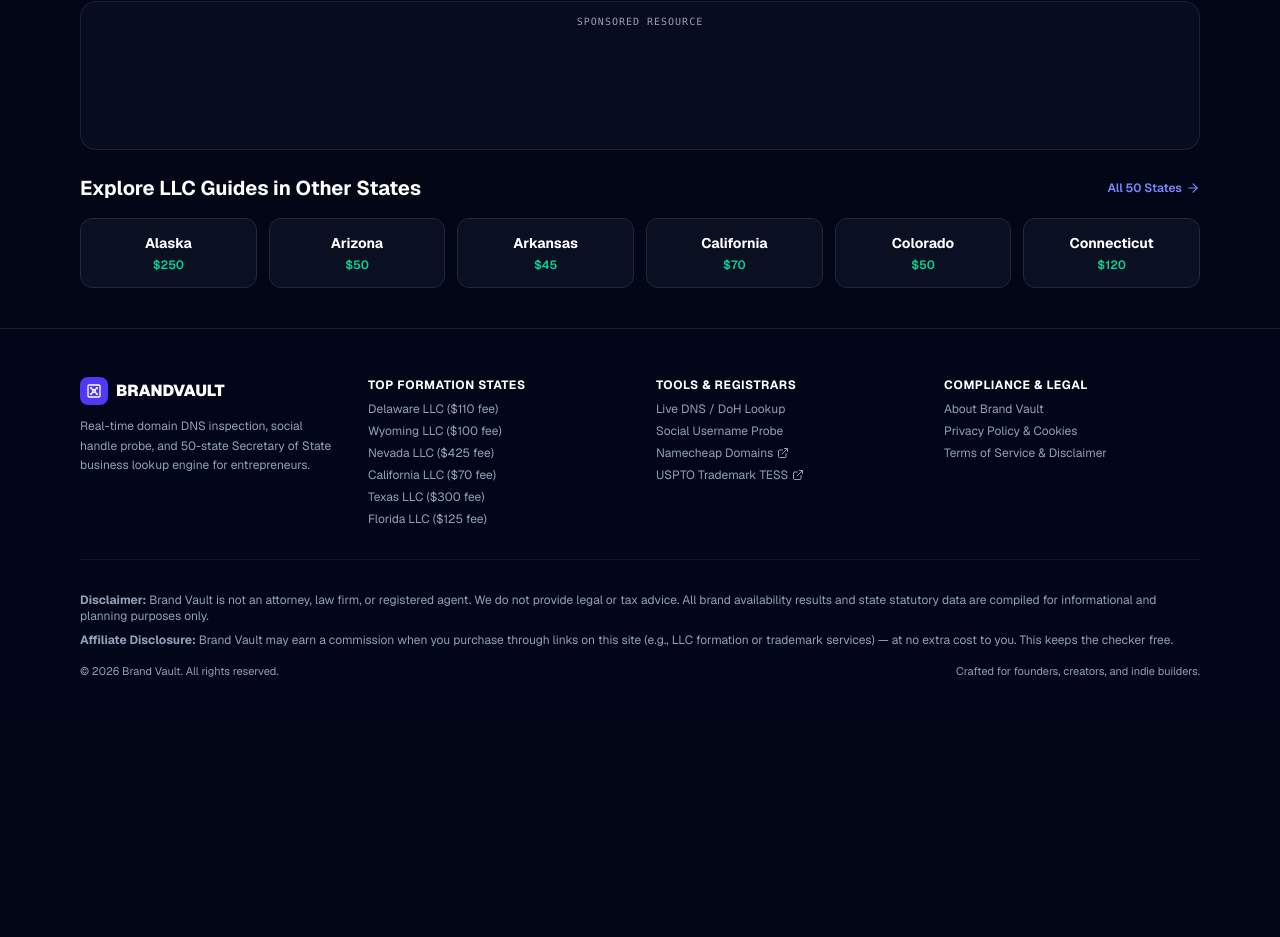
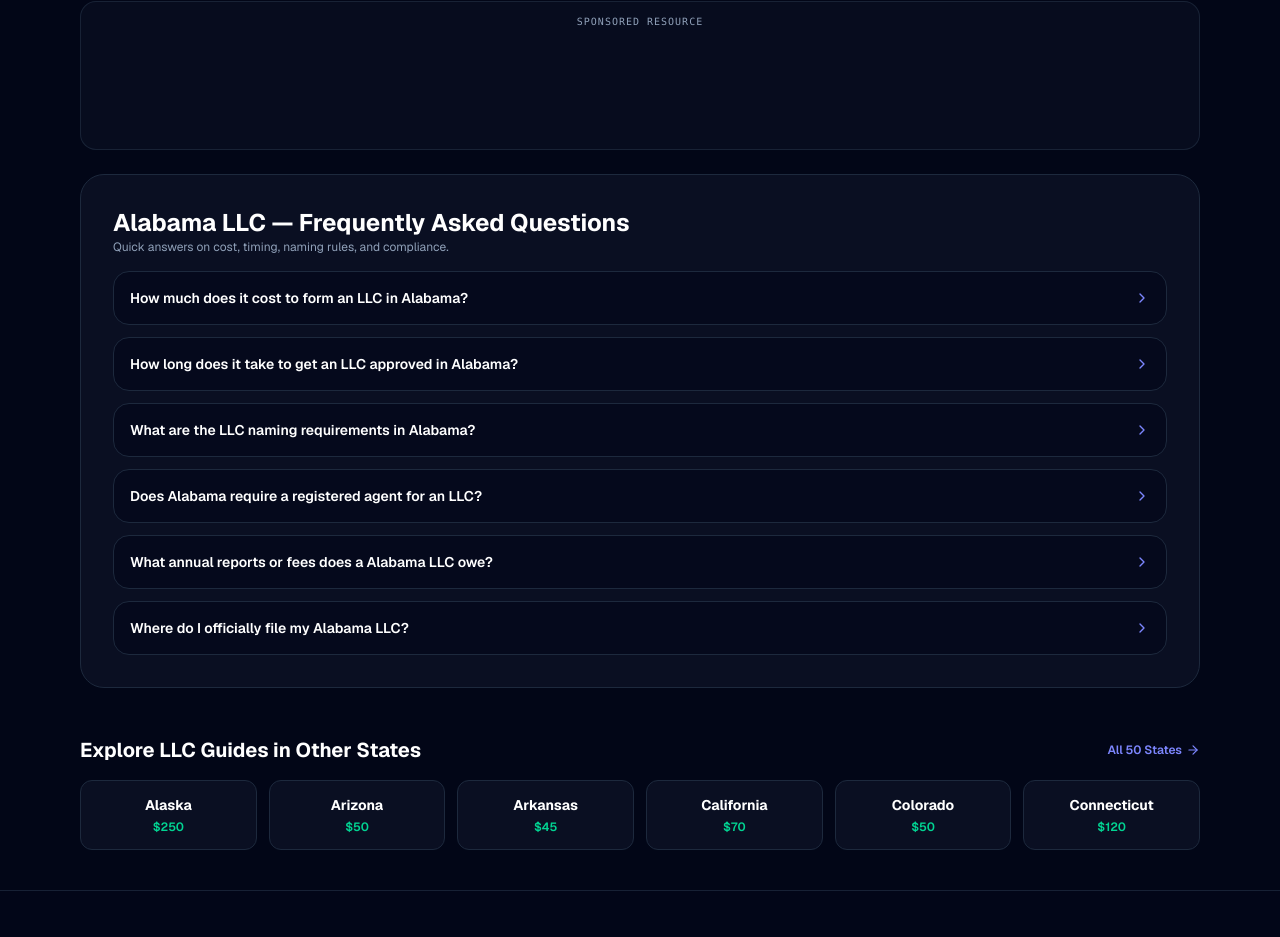
Before and after one commit to frac1ur3d-hash/brand-vault, a Next.js app: page /llc-search/alabama in a window 1280 px wide. Shown: the part 2951-3888 px from the top of the page. Before the commit the page ends 3678 px from the top, so only its background shows below. Built offline with nearby package versions, Linux system fonts and the light colour scheme.

Commit message:
SEO upgrade: FAQ schema, domain canonical fix, robots, OG image route

```diff
--- a/app/llc-search/[state]/page.tsx
+++ b/app/llc-search/[state]/page.tsx
@@ -46,12 +46,12 @@
     title: `${state.name} LLC Name Search & Entity Availability (${state.filingFee} Fee) | Brand Vault`,
     description: `Official ${state.name} LLC name search, business entity registry links, ${state.agencyName} filing fees (${state.filingFee}), turnaround times (${state.turnaroundTime}), and naming requirements.`,
     alternates: {
-      canonical: `https://brandvault.app/llc-search/${state.slug}`,
+      canonical: `https://www.aetherdynamics.net/llc-search/${state.slug}`,
     },
     openGraph: {
       title: `${state.name} LLC Name Search & Entity Availability`,
       description: `Verify ${state.name} LLC business name availability with ${state.agencyName}. Statutory fee: ${state.filingFee}. Turnaround: ${state.turnaroundTime}.`,
-      url: `https://brandvault.app/llc-search/${state.slug}`,
+      url: `https://www.aetherdynamics.net/llc-search/${state.slug}`,
       type: 'article',
     },
   };
@@ -68,8 +68,65 @@
   // Neighbor/alternate states
   const otherStates = statesData.filter((s) => s.slug !== state.slug).slice(0, 6);
 
+  // Per-state FAQ (visible content + JSON-LD schema)
+  const faqs = [
+    {
+      q: `How much does it cost to form an LLC in ${state.name}?`,
+      a: `The ${state.agencyName} charges a ${state.filingFee} filing fee for Articles of Organization. Most founders also budget for a registered agent and optional expedited processing.`,
+    },
+    {
+      q: `How long does it take to get an LLC approved in ${state.name}?`,
+      a: `Standard processing time is ${state.turnaroundTime}. Online filings are typically the fastest option.`,
+    },
+    {
+      q: `What are the LLC naming requirements in ${state.name}?`,
+      a: state.nameRequirements,
+    },
+    {
+      q: `Does ${state.name} require a registered agent for an LLC?`,
+      a: `Yes. ${state.name} requires every LLC to maintain a registered agent with a physical street address in the state (P.O. boxes are not accepted) to receive legal documents during business hours.`,
+    },
+    {
+      q: `What annual reports or fees does a ${state.name} LLC owe?`,
+      a: `Ongoing compliance costs ${state.annualFee}. Missing the filing deadline can trigger late fees or administrative dissolution, so calendar it.`,
+    },
+    {
+      q: `Where do I officially file my ${state.name} LLC?`,
+      a: `File directly with the ${state.agencyName} through their official business entity portal. Always verify name availability in the state registry before filing.`,
+    },
+  ];
+
+  const faqSchema = {
+    '@context': 'https://schema.org',
+    '@type': 'FAQPage',
+    mainEntity: faqs.map((f) => ({
+      '@type': 'Question',
+      name: f.q,
+      acceptedAnswer: { '@type': 'Answer', text: f.a },
+    })),
+  };
+
+  const breadcrumbSchema = {
+    '@context': 'https://schema.org',
+    '@type': 'BreadcrumbList',
+    itemListElement: [
+      { '@type': 'ListItem', position: 1, name: 'Home', item: 'https://www.aetherdynamics.net/' },
+      {
+        '@type': 'ListItem',
+        position: 2,
+        name: `${state.name} LLC Name Search`,
+        item: `https://www.aetherdynamics.net/llc-search/${state.slug}`,
+      },
+    ],
+  };
+
   return (
     <div className="min-h-screen py-10 px-4 max-w-6xl mx-auto space-y-12">
+      <script type="application/ld+json" dangerouslySetInnerHTML={{ __html: JSON.stringify(faqSchema) }} />
+      <script
+        type="application/ld+json"
+        dangerouslySetInnerHTML={{ __html: JSON.stringify(breadcrumbSchema) }}
+      />
       {/* Breadcrumb navigation */}
       <nav className="flex items-center gap-2 text-xs text-slate-400">
         <Link href="/" className="hover:text-white transition-colors">
@@ -350,6 +407,28 @@
       {/* In-Article Bottom Ad Placement */}
       <AdBanner slot="6789012345" label="Sponsored Resource" />
 
+      {/* State FAQ (matches FAQPage schema above) */}
+      <section className="bg-slate-900/60 border border-slate-800 rounded-3xl p-6 md:p-8 space-y-4">
+        <div>
+          <h2 className="text-xl sm:text-2xl font-bold text-white">{state.name} LLC — Frequently Asked Questions</h2>
+          <p className="text-xs text-slate-400">Quick answers on cost, timing, naming rules, and compliance.</p>
+        </div>
+        <div className="space-y-3">
+          {faqs.map((f) => (
+            <details
+              key={f.q}
+              className="group p-4 rounded-2xl bg-slate-950/60 border border-slate-800 open:border-indigo-500/40 transition-colors"
+            >
+              <summary className="cursor-pointer font-semibold text-white text-sm list-none flex items-center justify-between gap-3">
+                <span>{f.q}</span>
+                <ChevronRight className="w-4 h-4 text-indigo-400 shrink-0 transition-transform group-open:rotate-90" />
+              </summary>
+              <p className="text-sm text-slate-300 leading-relaxed mt-3">{f.a}</p>
+            </details>
+          ))}
+        </div>
+      </section>
+
       {/* Explore Other States Grid */}
       <section className="space-y-4">
         <div className="flex items-center justify-between">
```
